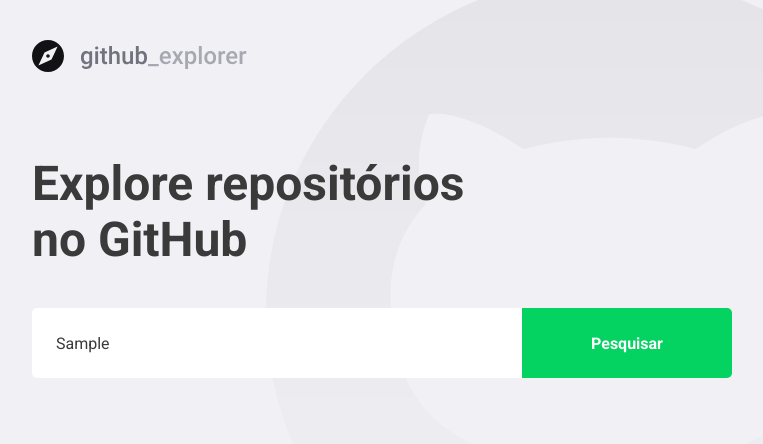
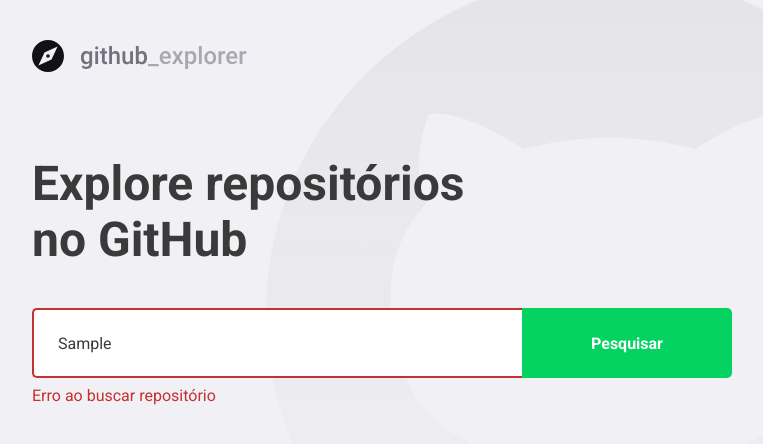
Before and after one commit to guigomes94/gostack11-react-github, a React (Create React App) app: page / in a window 1280 px wide. Both pictures are taken after typing "Sample" into the empty fields and a click on the button "Pesquisar". Shown: the top 444 px of the page, without its empty margins (148-911 px from the left). Built offline with nearby package versions, Linux system fonts and the light colour scheme; no server answers.

Commit message:
tratamento e estilizacao de erros

```diff
--- a/src/pages/Dashboard/index.tsx
+++ b/src/pages/Dashboard/index.tsx
@@ -2,7 +2,7 @@
 import { FiChevronRight } from "react-icons/fi";
 
 import logo from "../../assets/logo.svg";
-import { Title, Form, Repositories } from "./styles";
+import { Title, Form, Repositories, Error } from "./styles";
 import api from "../../services/api";
 
 interface Repository {
@@ -16,17 +16,28 @@
 
 const Dashboard: React.FC = () => {
   const [newRepo, setNewRepo] = useState("");
+  const [inputError, setInputError] = useState("");
   const [repositories, setRepositories] = useState<Repository[]>([]);
 
   async function handleAddRepository(event: FormEvent<HTMLFormElement>) {
     event.preventDefault();
 
-    const response = await api.get<Repository>(`repos/${newRepo}`);
+    if (!newRepo) {
+      setInputError("Digite o autor/nome do repositório");
+      return;
+    }
 
-    const repository = response.data;
+    try {
+      const response = await api.get<Repository>(`repos/${newRepo}`);
 
-    setRepositories([...repositories, repository]);
-    setNewRepo("");
+      const repository = response.data;
+
+      setRepositories([...repositories, repository]);
+      setNewRepo("");
+      setInputError("");
+    } catch (error) {
+      setInputError("Erro ao buscar repositório");
+    }
   }
 
   return (
@@ -34,7 +45,7 @@
       <img src={logo} alt="Github Explorer" />
       <Title>Explore repositórios no GitHub</Title>
 
-      <Form onSubmit={handleAddRepository}>
+      <Form hasError={Boolean(inputError)} onSubmit={handleAddRepository}>
         <input
           value={newRepo}
           onChange={(e) => setNewRepo(e.target.value)}
@@ -42,6 +53,8 @@
         />
         <button type="submit">Pesquisar</button>
       </Form>
+
+      {inputError && <Error>{inputError}</Error>}
 
       <Repositories>
         {repositories.map((repository) => (
--- a/src/pages/Dashboard/styles.ts
+++ b/src/pages/Dashboard/styles.ts
@@ -1,5 +1,9 @@
-import styled from "styled-components";
+import styled, { css } from "styled-components";
 import { shade } from "polished";
+
+interface FormProps {
+  hasError: boolean;
+}
 
 export const Title = styled.h1`
   font-size: 48px;
@@ -9,7 +13,7 @@
   margin-top: 80px;
 `;
 
-export const Form = styled.form`
+export const Form = styled.form<FormProps>`
   margin-top: 40px;
   max-width: 700px;
 
@@ -20,8 +24,15 @@
     color: #3a3a3a;
     height: 70px;
     padding: 0 24px;
-    border: 0;
     border-radius: 5px 0 0 5px;
+    border: 2px solid #fff;
+    border-right: 0;
+
+    ${(props) =>
+      props.hasError &&
+      css`
+        border-color: #c53030;
+      `}
 
     &::placeholder {
       color: #a8a8b3;
@@ -42,6 +53,12 @@
       background: ${shade(0.2, "#04d361")};
     }
   }
+`;
+
+export const Error = styled.span`
+  display: block;
+  color: #c53030;
+  margin-top: 8px;
 `;
 
 export const Repositories = styled.div`
```
